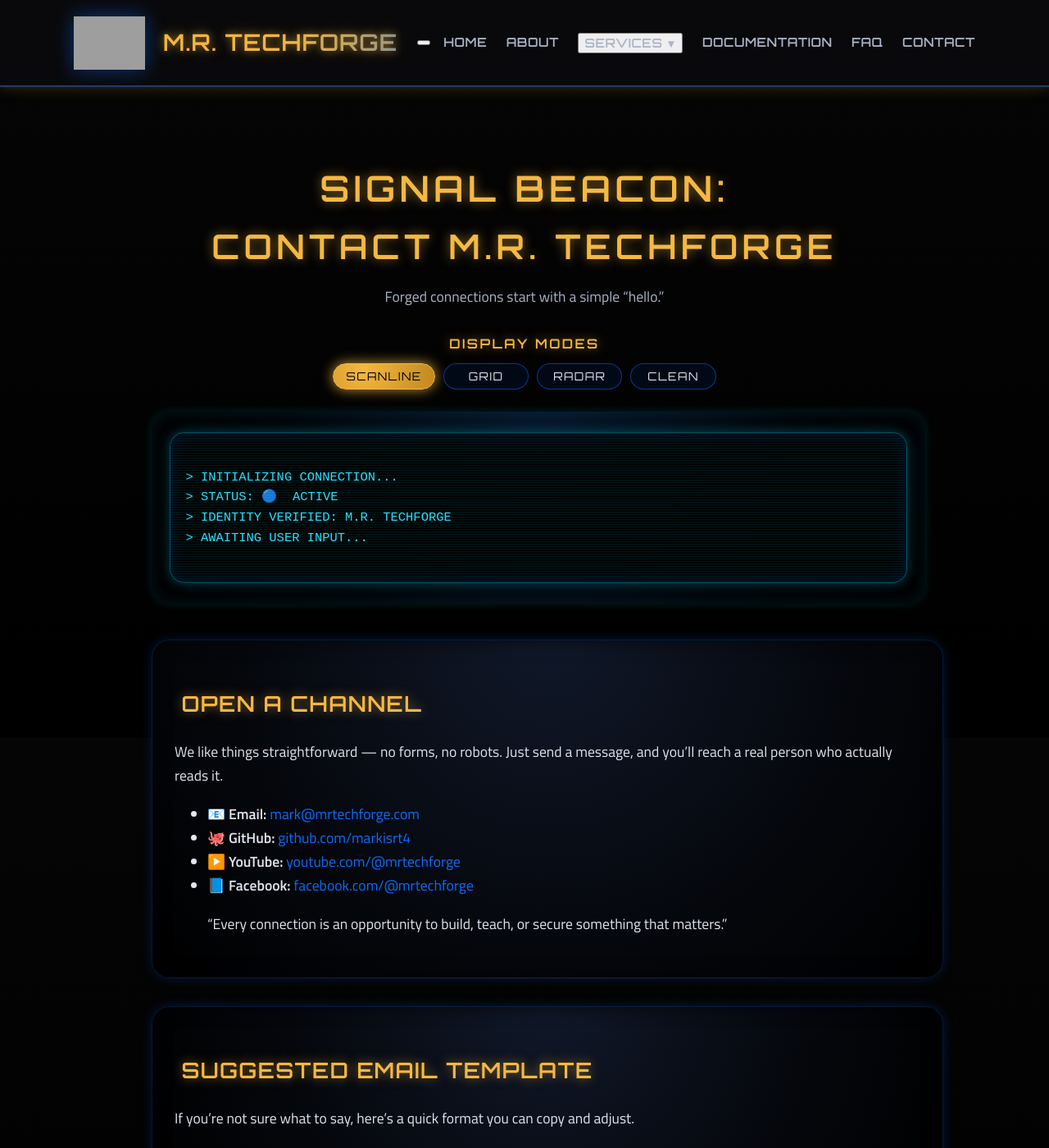
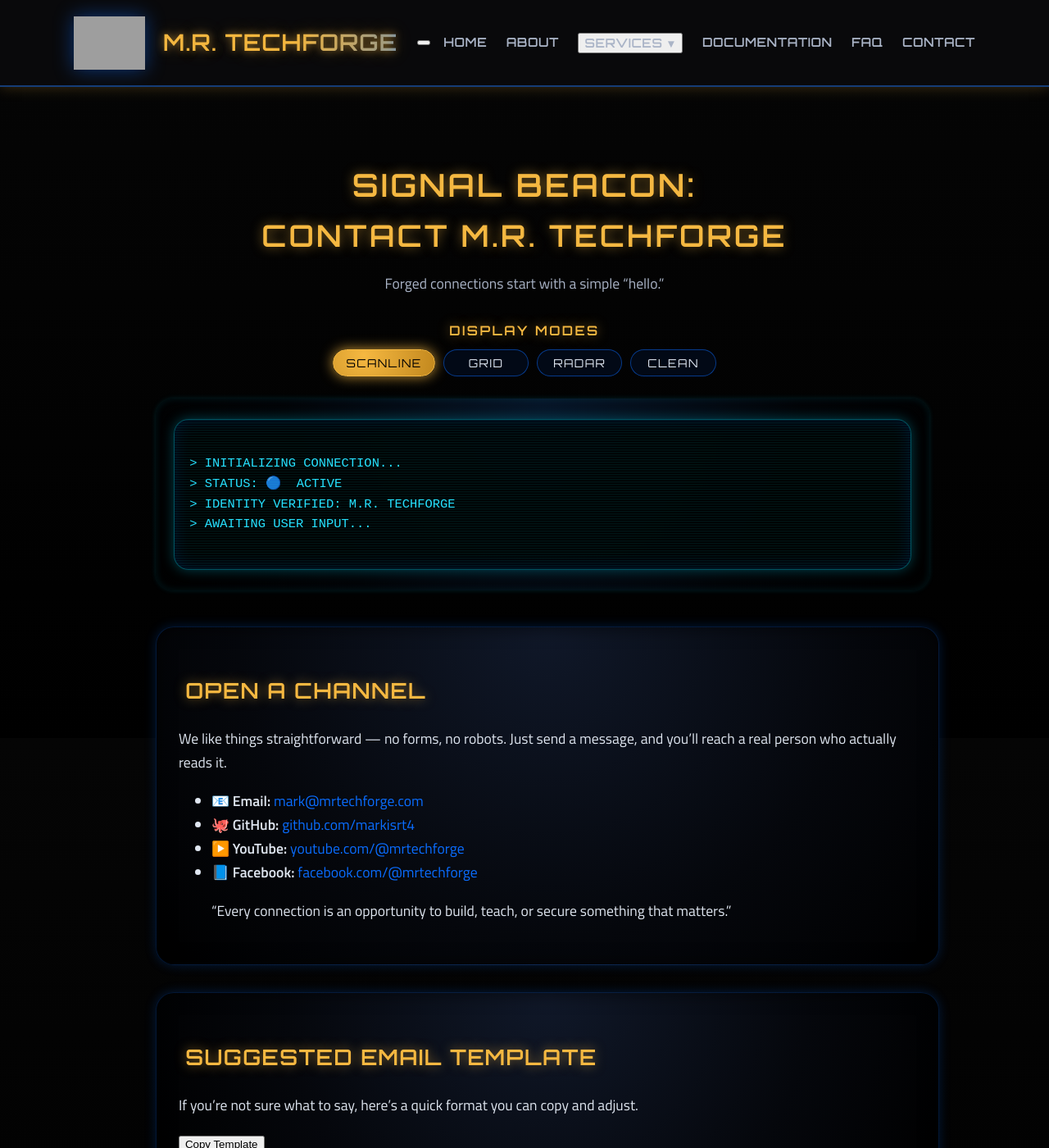
Before and after one commit to markisrt4/mrtechforge.github.io, a Jekyll site: the page built from contact.md, in a window 1280 px wide and 1400 px high. Shown: the whole window at 82% size. Built offline with Jekyll 4.4.1, drawn with Linux system fonts in a browser that asks for light colours; grey boxes are pictures that could not be loaded.

Commit message:
Update _pages-contact.scss

```diff
--- a/_sass/_pages-contact.scss
+++ b/_sass/_pages-contact.scss
@@ -3,9 +3,11 @@
    ========================================================= */
 
 .forge-contact-page {
-  max-width: 960px;
-  margin: 0 auto;
   padding: 2rem 1.2rem 3.5rem;
+  margin-left: auto;
+  margin-right: auto;
+  width: 100%;
+  max-width: 900px;
 }
 
 /* =========================================================
@@ -20,13 +22,14 @@
 .forge-contact-page .page-intro h1 {
   font-family: "Orbitron", sans-serif;
   text-transform: uppercase;
-  letter-spacing: 0.12em;
-  font-size: clamp(1.8rem, 4.2vw, 2.6rem);
+  letter-spacing: 0.08em;
+  font-size: clamp(1.6rem, 3.5vw, 2.3rem);
   margin: 0 0 0.75rem;
   color: var(--forge-hotmetal);
   white-space: nowrap;
   overflow-wrap: normal;
-  word-break: keep-all;
+  word-break: break-word;
+  text-align: center;
 }
 
 @media (max-width: 420px) {
@@ -111,8 +114,8 @@
 
   background: radial-gradient(circle at top, #071629 0%, #020407 60%, #000 100%);
   box-shadow:
-    0 0 12px rgba(0, 184, 212, 0.18),
-    0 0 20px rgba(0, 184, 212, 0.12) inset;
+    0 0 6px rgba(0, 184, 212, 0.18),
+    0 0 10px rgba(0, 184, 212, 0.12) inset;
   overflow: hidden;
 }
 
```
